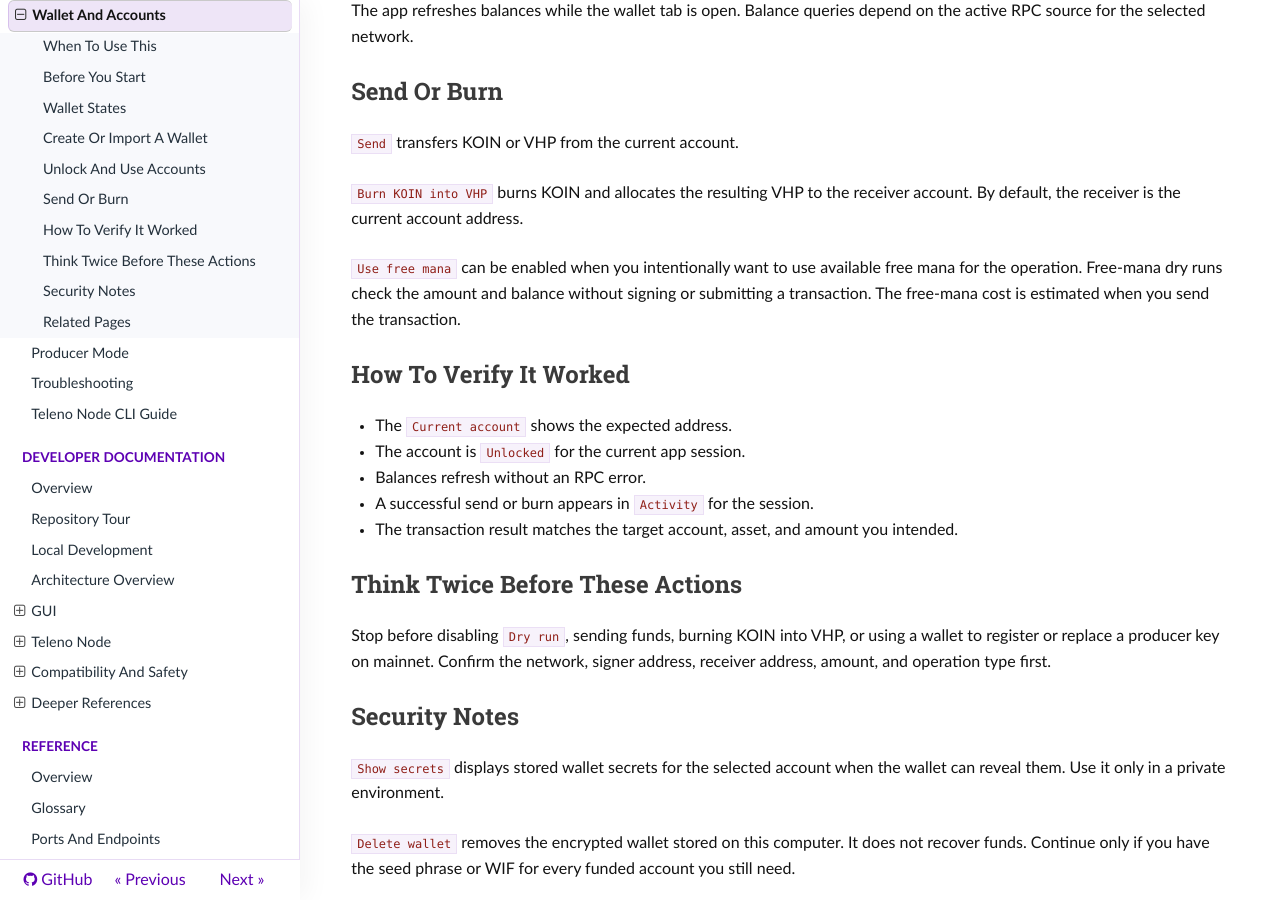
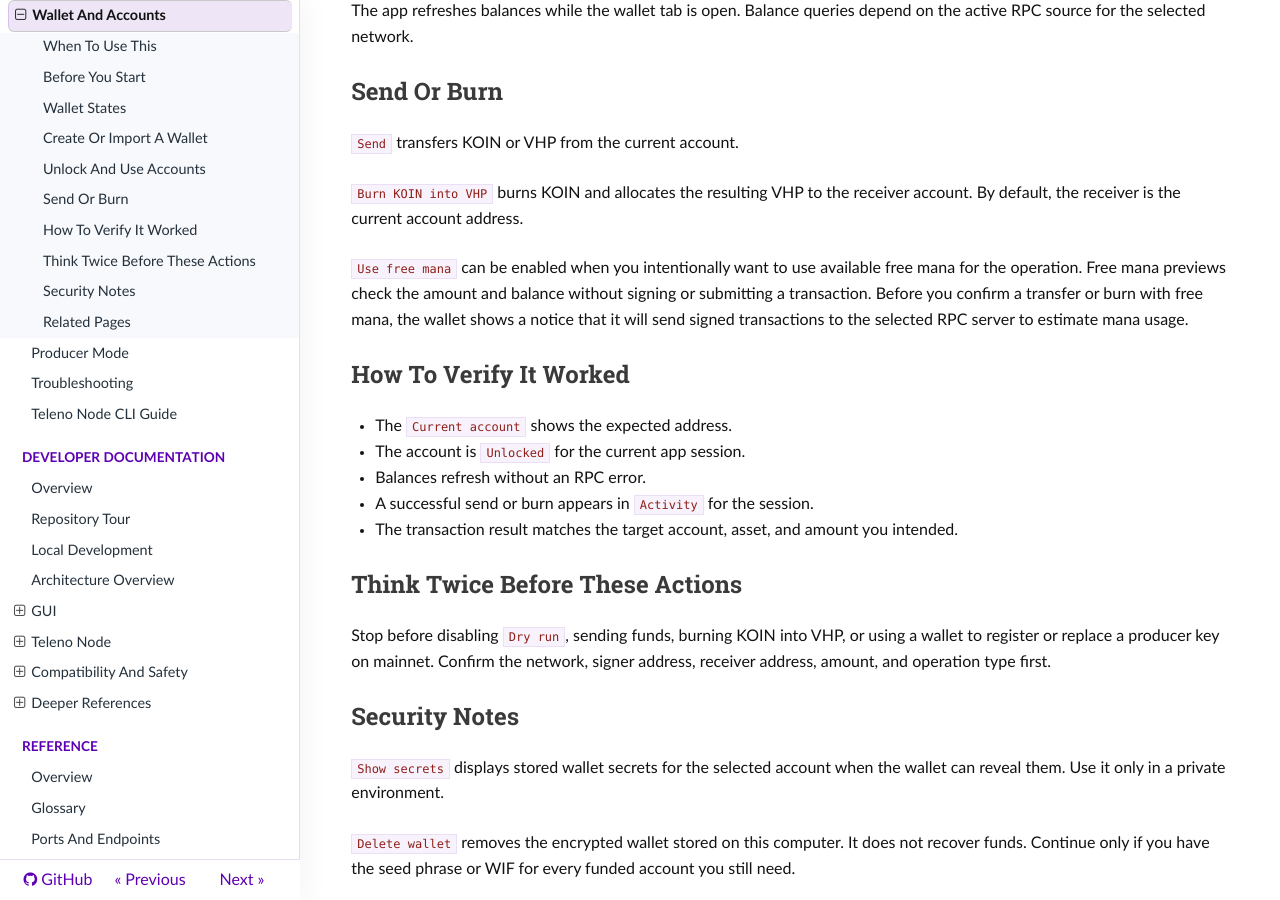
Before and after one commit to koinos/koinos-one, an MkDocs documentation site: the page built from docs/manual/koinos-one/wallet-and-accounts.md, in a window 1280 px wide and 900 px high, scrolled down 1545 px. Built offline with MkDocs 1.6.1, drawn with Linux system fonts in a browser that asks for light colours; nearby versions of some CDN libraries.

Commit message:
Warn before sponsored wallet confirmation

```diff
--- a/docs/manual/koinos-one/wallet-and-accounts.md
+++ b/docs/manual/koinos-one/wallet-and-accounts.md
@@ -68,8 +68,10 @@ account. By default, the receiver is the current account address.
 
 `Use free mana` can be enabled when you intentionally want to use available free
 mana for the operation.
-Free-mana dry runs check the amount and balance without signing or submitting a
-transaction. The free-mana cost is estimated when you send the transaction.
+Free mana previews check the amount and balance without signing or submitting a
+transaction. Before you confirm a transfer or burn with free mana, the wallet
+shows a notice that it will send signed transactions to the selected RPC server
+to estimate mana usage.
 
 ## How To Verify It Worked
 
```
Also changed, not shown: CHANGELOG.md (+2 -1 lines), docs/manual/reference/changelog.md (+2 -1 lines), src/components/panels/wallet/WalletSendModal.tsx (+9 -0 lines), 1 other file.
